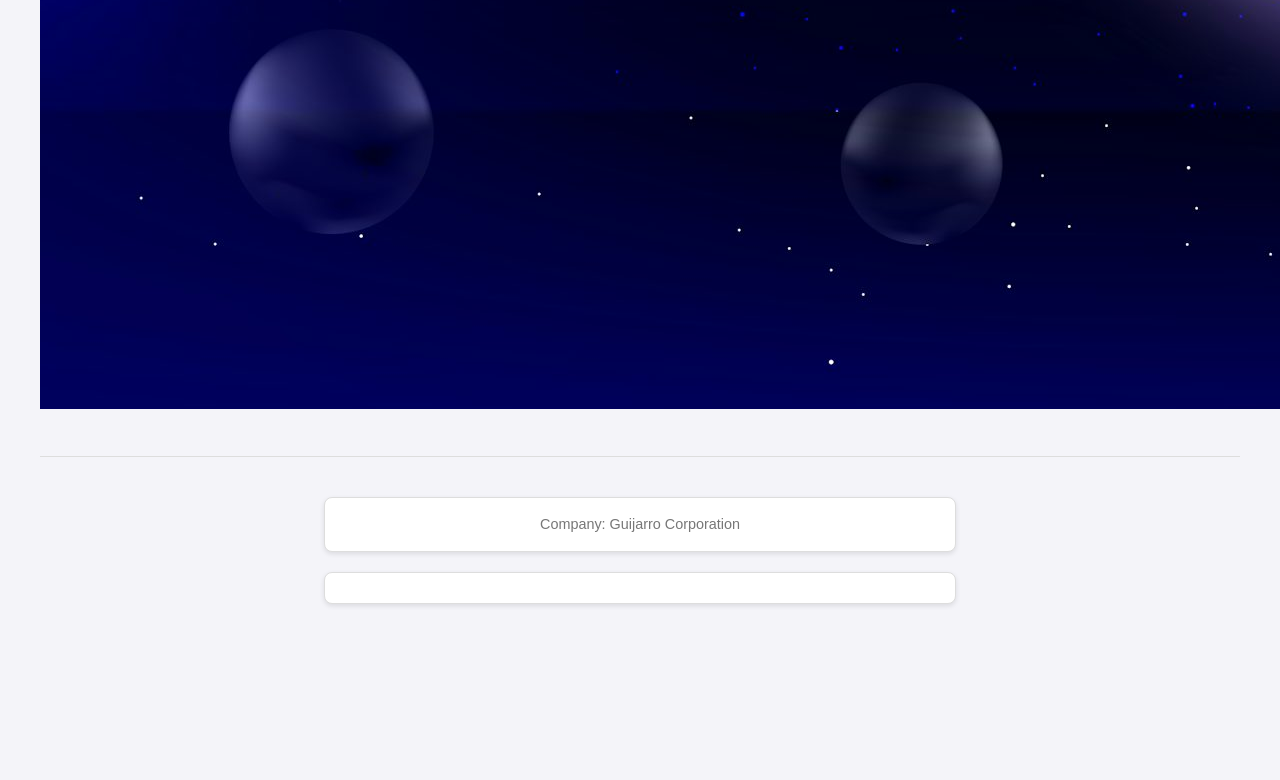
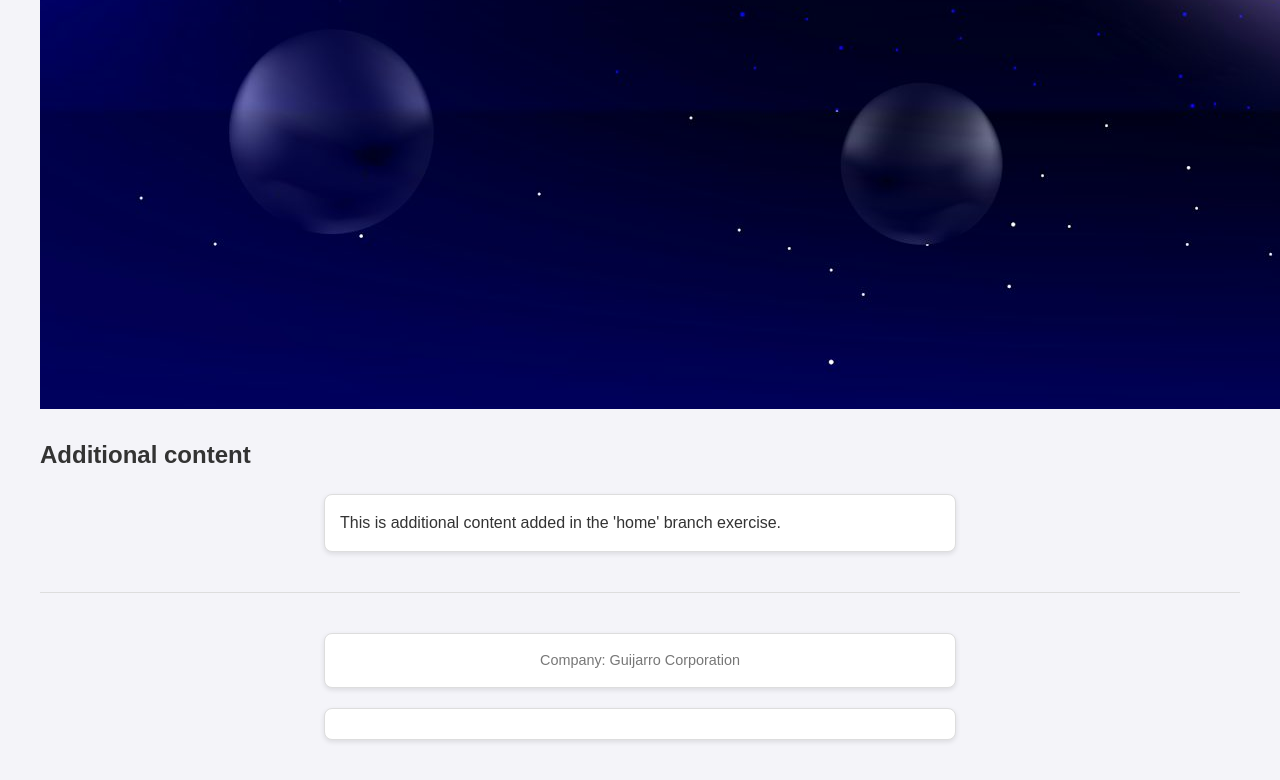
Before and after one commit to SergioGuijarroSala/Exercise_Unit5_website, a plain HTML site: page index.html in a window 1280 px wide. Shown: the part 1604-2384 px from the top of the page. Before the commit the page ends 2288 px from the top, so only its background shows below. Drawn offline with Linux system fonts and the light colour scheme.

Commit message:
add content home

```diff
--- a/index.html
+++ b/index.html
@@ -7,6 +7,8 @@
 	<body>
 		<p>This is an example paragraph. Anything in the <strong>body</strong> tag will appear on the page.</p>
 		<img src="image.jpg" alt="Image description">
+		<h2>Additional content</h2>
+    		<p>This is additional content added in the 'home' branch exercise.</p>
 	</body>
 	<footer>
 		<p>Company: Guijarro Corporation</p>
```
